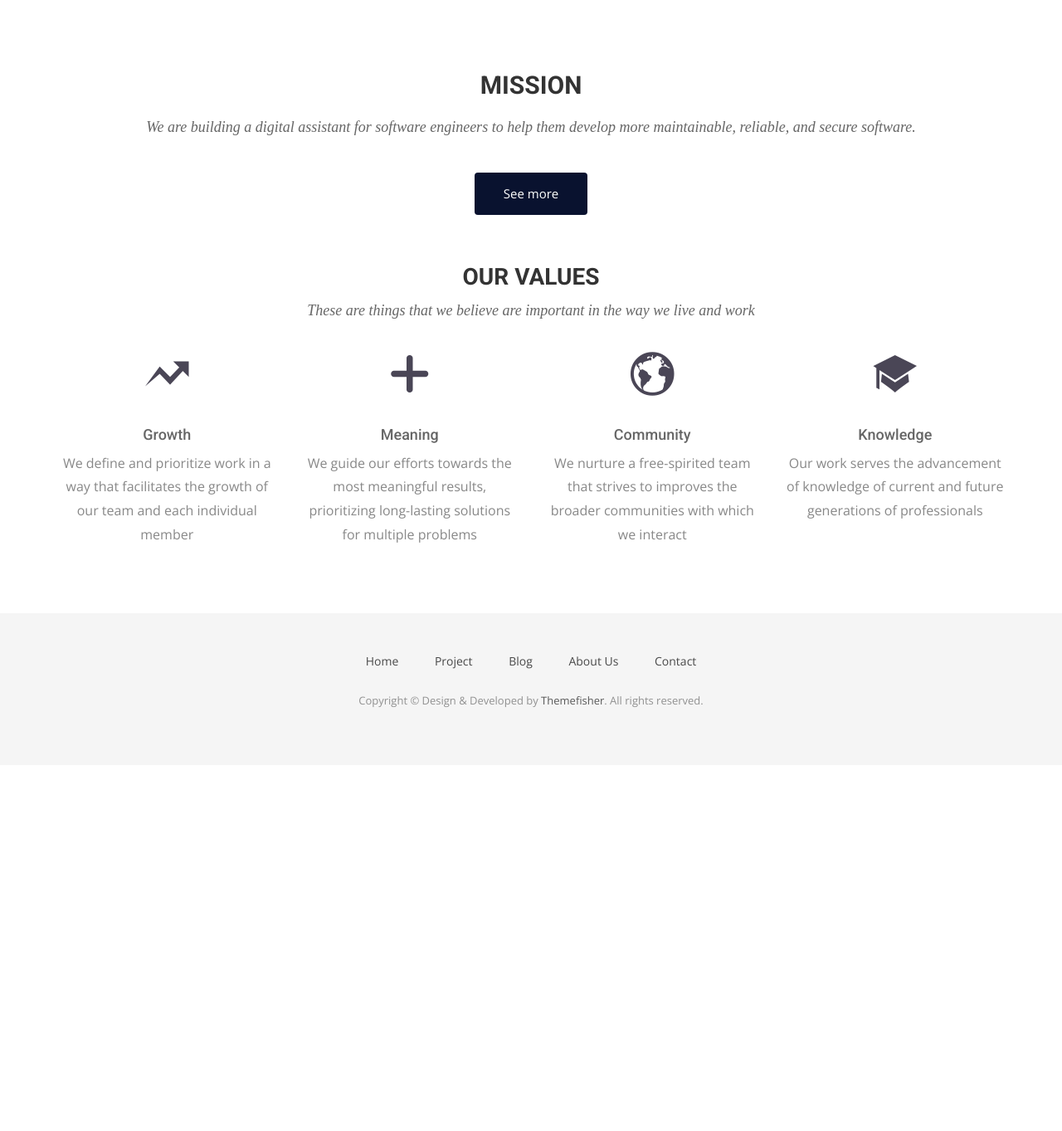
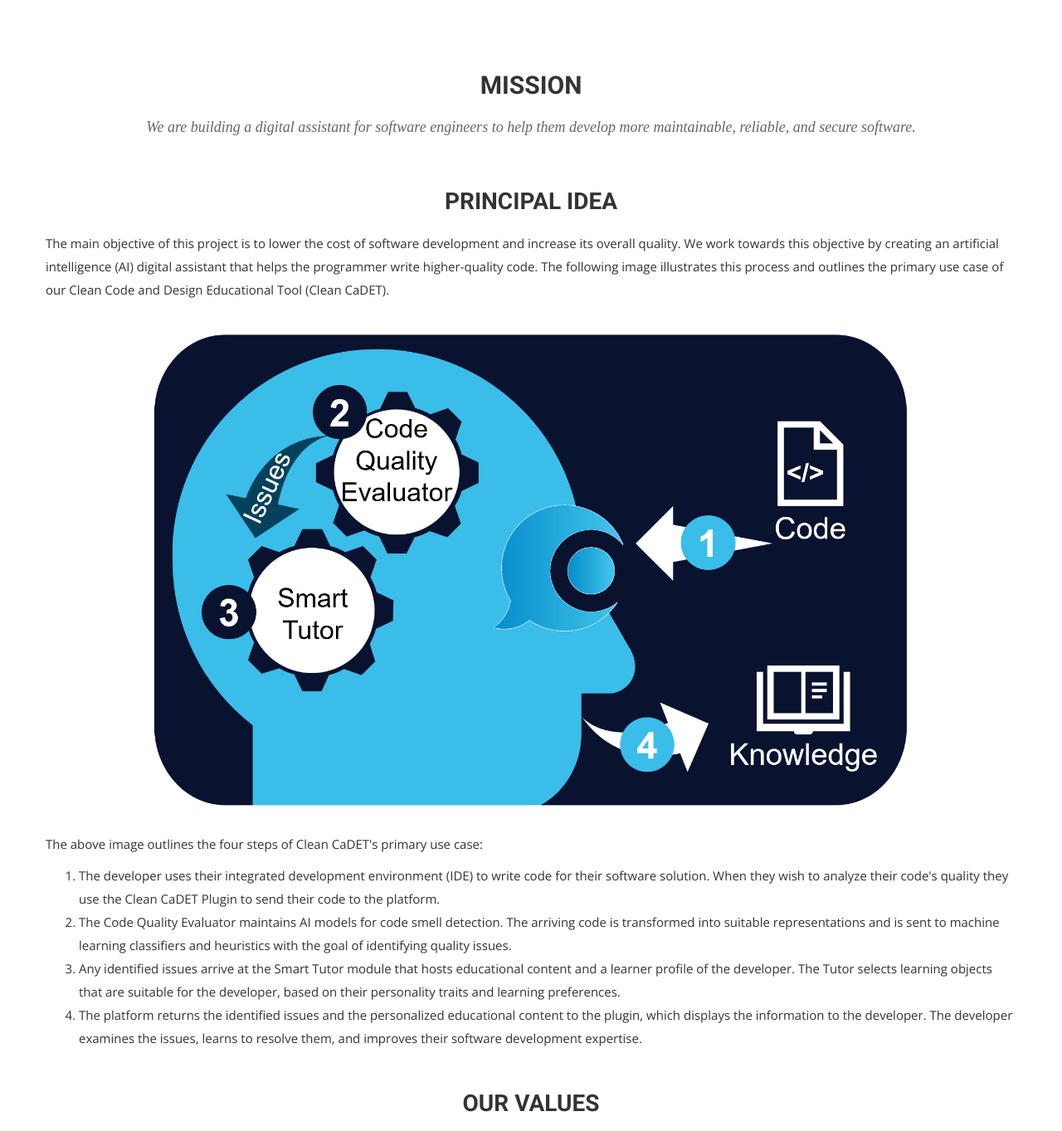
Before and after one commit to Clean-CaDET/clean-cadet.github.io, a Jekyll site: the page built from index.html, in a window 1280 px wide and 1400 px high, scrolled down 1171 px, cut to the strip 37-1400 px from the top of the window. Shown: the whole strip at 83% size. Built offline with Jekyll 4.4.1, drawn with Linux system fonts in a browser that asks for light colours; nearby versions of some CDN libraries; some web fonts are replaced; before the commit the page ends 2130 px from its top, so only the background shows below that; some of the changed text lies outside the part shown.

Commit message:
Update index.html

```diff
--- a/index.html
+++ b/index.html
@@ -41,12 +41,49 @@ permalink: /
         <div class="section-title">
           <h2>Mission</h2>
           <p>We are building a digital assistant for software engineers to help them develop more maintainable, reliable, and secure software.</p>
-          <a class="btn btn-default btn-call-to-action" href="{{ site.baseurl }}/project" >See more</a>
         </div>
       </div>
     </div>
   </div>
 </section>
+<div class="container">
+  <div class="row">
+    <div class="section-title">
+      <h2 id="project">Principal Idea</h2>
+    </div>
+  </div>
+  <div class="row">
+      <p>
+        The main objective of this project is to lower the cost of software development and increase its overall quality.
+        We work towards this objective by creating an artificial intelligence (AI) digital assistant that helps the programmer write higher-quality code.
+        The following image illustrates this process and outlines the primary use case of our Clean Code and Design Educational Tool (Clean CaDET).
+      </p>
+      <br>
+      <img width="80%" src="{{ site.baseurl }}/img/rsz_ccadet_model.png" alt="Clean CaDET conceptual overview" class="center-img">
+      <br>
+      <p>
+        The above image outlines the four steps of Clean CaDET's primary use case:
+        <ol>
+          <li>
+            The developer uses their integrated development environment (IDE) to write code for their software solution.
+            When they wish to analyze their code's quality they use the Clean CaDET Plugin to send their code to the platform.
+          </li>
+          <li>
+            The Code Quality Evaluator maintains AI models for code smell detection.
+            The arriving code is transformed into suitable representations and is sent to machine learning classifiers and heuristics with the goal of identifying quality issues.
+          </li>
+          <li>
+            Any identified issues arrive at the Smart Tutor module that hosts educational content and a learner profile of the developer.
+            The Tutor selects learning objects that are suitable for the developer, based on their personality traits and learning preferences.
+          </li>
+          <li>
+            The platform returns the identified issues and the personalized educational content to the plugin, which displays the information to the developer.
+            The developer examines the issues, learns to resolve them, and improves their software development expertise.
+          </li>
+        </ol>
+      </p>
+  </div>
+</div>
 
 <!-- Service Start -->
 <section id="service">
@@ -54,7 +91,7 @@ permalink: /
     <div class="row">
       <div class="section-title">
         <h2>Our Values</h2>
-        <p>These are things that we believe are important in the way we live and work</p>
+        <p>These are the principles that guide our work</p>
       </div>
     </div>
     <div class="row ">
```
